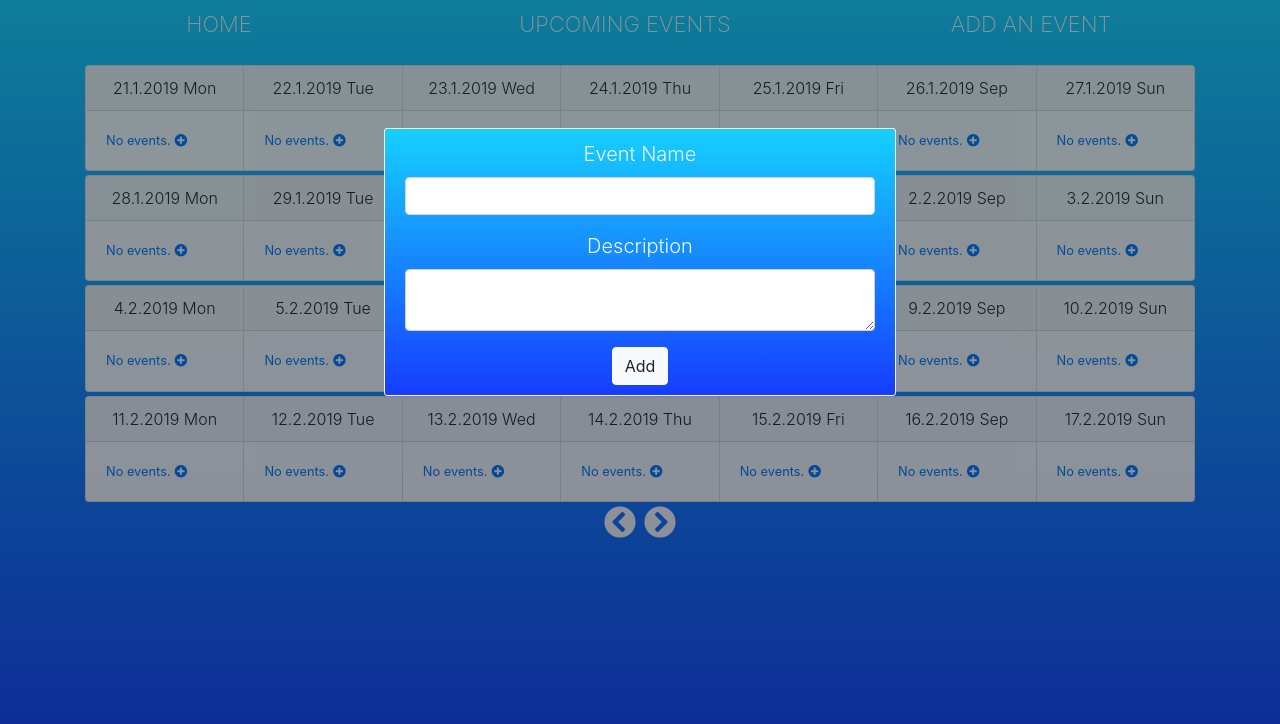
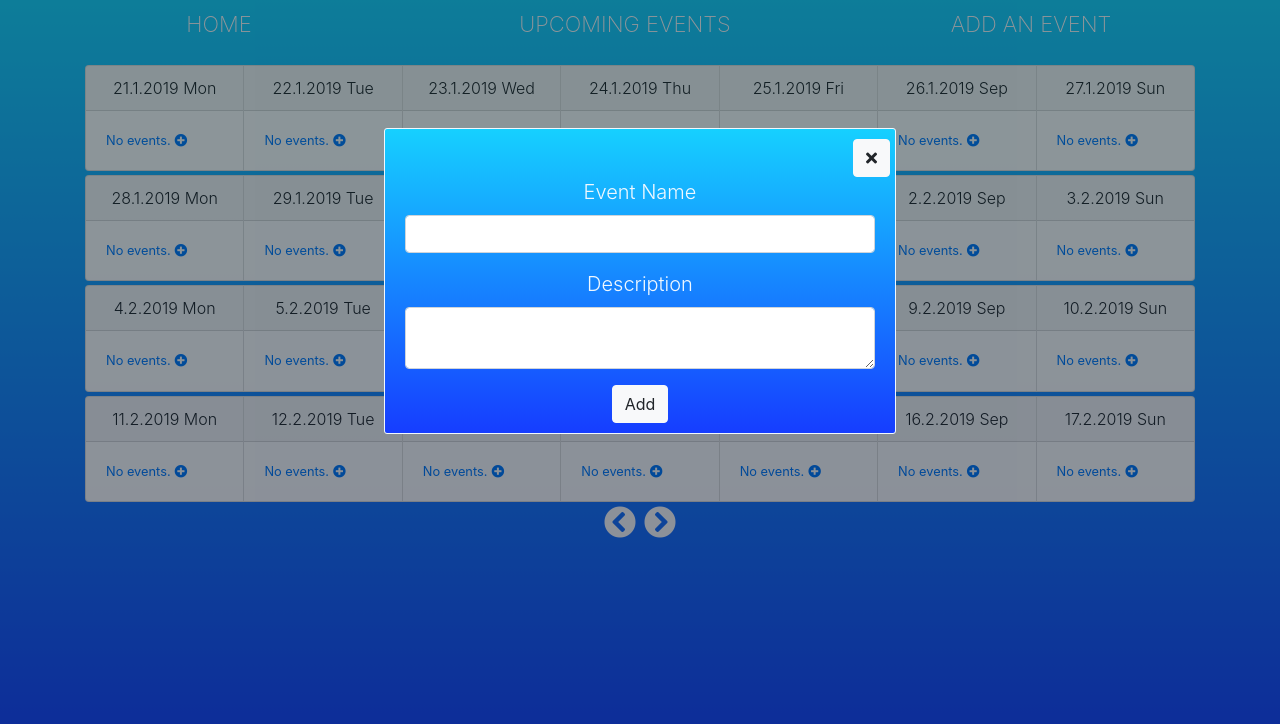
Before and after one commit to tugrulhkarabulut/personal-calendar-vue, a Vue app: page /newevent in a window 1280 px wide. Both pictures are taken after a click on the element 180 px from the left and 140 px from the top of the page. Shown: the top 724 px of the page. Built offline with nearby package versions, Linux system fonts and the light colour scheme.

Commit message:
second commit

```diff
--- a/public/index.html
+++ b/public/index.html
@@ -6,7 +6,7 @@
   <meta http-equiv="X-UA-Compatible" content="IE=edge">
   <meta name="viewport" content="width=device-width,initial-scale=1.0">
   <link rel="icon" href="<%= BASE_URL %>favicon.ico">
-  <link rel="stylesheet" href="https://stackpath.bootstrapcdn.com/bootstrap/4.1.3/css/bootstrap.min.css" integrity="sha384-MCw98/SFnGE8fJT3GXwEOngsV7Zt27NXFoaoApmYm81iuXoPkFOJwJ8ERdknLPMO"
+  <link rel="stylesheet" href="https://stackpath.bootstrapcdn.com/bootstrap/4.2.1/css/bootstrap.min.css" integrity="sha384-GJzZqFGwb1QTTN6wy59ffF1BuGJpLSa9DkKMp0DgiMDm4iYMj70gZWKYbI706tWS"
     crossorigin="anonymous">
   <link rel="stylesheet" href="https://use.fontawesome.com/releases/v5.6.3/css/all.css" integrity="sha384-UHRtZLI+pbxtHCWp1t77Bi1L4ZtiqrqD80Kn4Z8NTSRyMA2Fd33n5dQ8lWUE00s/"
     crossorigin="anonymous">
--- a/src/App.vue
+++ b/src/App.vue
@@ -26,8 +26,7 @@ export default {
 
 
 <style>
-#app {
-  background: linear-gradient(#16d0ff, #163dff);
-  height: 100vh;
+body {
+  background: linear-gradient(#16d0ff, #163dff) fixed;
 }
 </style>
--- a/src/components/EventModal.vue
+++ b/src/components/EventModal.vue
@@ -1,6 +1,11 @@
 <template>
   <div class="event-modal">
     <div class="container text-center event-form">
+      <div class="row justify-content-end">
+        <button class="btn btn-light cancel-btn" @click="$emit('add-event-cancelled')">
+          <i class="fas fa-times"></i>
+        </button>
+      </div>
       <div class="form-group">
         <label for="event-name" class="lead">Event Name</label>
         <input type="text" class="form-control" id="event-name" v-model="eventName">
@@ -29,7 +34,6 @@ export default {
           eventName: this.eventName,
           description: this.description
         });
-        this.eventPop = false;
       }
     }
   }
@@ -52,8 +56,6 @@ export default {
   margin: 10% auto;
   padding: 10px 20px;
   background: linear-gradient(#16d0ff, #163dff);
-  opacity: 1;
-  z-index: 2;
   border-radius: 3px;
   border: 0.4px solid aliceblue;
 }
--- a/src/components/Header.vue
+++ b/src/components/Header.vue
@@ -26,13 +26,13 @@ export default {};
   color: aliceblue;
   font-weight: 200;
   font-size: 22px;
-  padding: 10px;
+  padding: 15px;
   transition: all 0.3s;
 }
 
 .link:hover {
   text-decoration: none;
   color: aliceblue;
-  border-bottom: 2px solid aliceblue;
+  border-bottom: 1.2px solid aliceblue;
 }
 </style>
--- a/src/components/newEvent.vue
+++ b/src/components/newEvent.vue
@@ -42,7 +42,11 @@
         </span>
       </div>
     </div>
-    <app-event-modal v-if="eventPop" v-on:added-event="addEvent"></app-event-modal>
+    <app-event-modal
+      v-if="eventPop"
+      v-on:added-event="addEvent"
+      v-on:add-event-cancelled="eventPop = false"
+    ></app-event-modal>
   </div>
 </template>
 
```
